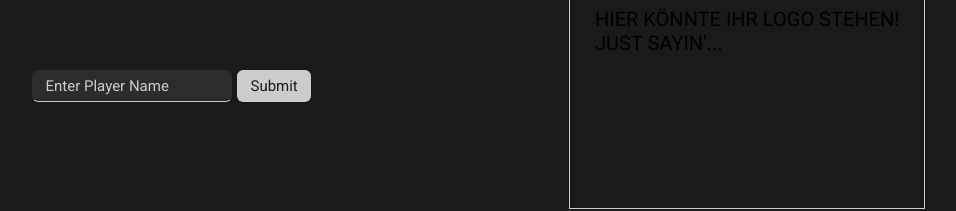
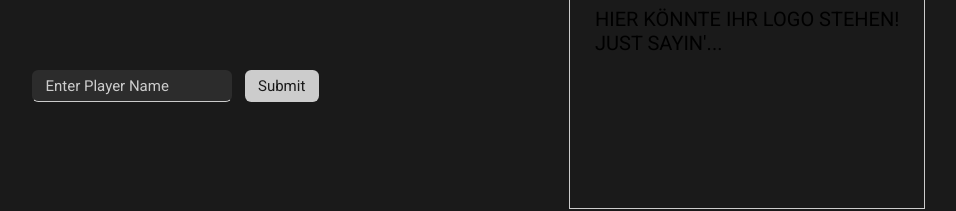
Before and after one commit to hendrickhendrickson/code-images, a SvelteKit app: page / in a window 1280 px wide. Shown: the part 369-580 px from the top of the page, without its empty margins (96-1052 px from the left). Built offline with nearby package versions, Linux system fonts and the light colour scheme.

Commit message:
Copy room link on click

```diff
--- a/src/routes/+page.svelte
+++ b/src/routes/+page.svelte
@@ -35,7 +35,6 @@
 </script>
 
 <div class="game-start-screen">
-
     <div class="game-name-and-menu-wrapper">
         <div class="game-name">
             <h1>Code Images</h1>
@@ -71,9 +70,15 @@
                     <li>
                         <form class="room-url-form" method="POST" use:enhance>
                             {#if form?.roomId}
-                                <div class="input-like">
+                                <button
+                                    type="button"
+                                    class="input-like room-url"
+                                    on:click={() => {
+                                        navigator.clipboard.writeText(`${$page.url.protocol}//${$page.url.host}/game/${form?.roomId}`);
+                                    }}
+                                >
                                     {$page.url.protocol}//{$page.url.host}/game/{form?.roomId}
-                                </div>
+                                </button>
 
                                 <div style="display: flex; gap: 1rem;">
                                     <a
@@ -116,6 +121,12 @@
         width: 80%;
     }
 
+    .player-name-form {
+        display: flex;
+        gap: 1rem;
+        flex-wrap: wrap;
+    }
+
     .game-name-and-menu-wrapper {
         display: flex;
         flex-direction: column;
@@ -150,10 +161,14 @@
         min-height: unset;
     }
 
-    ul.game-menu .room-url-form {
+    .room-url-form {
         display: flex;
         flex-wrap: wrap;
         gap: 1rem;
+    }
+
+    .room-url-form .room-url {
+        cursor: pointer;
     }
 
     .game-logo-wrapper {
@@ -195,16 +210,11 @@
         .game-name-and-menu-wrapper {
             grid-row: 2/3;
             justify-content: flex-start;
+            margin: 0 2rem;
         }
 
         .game-name h1 {
             margin: 0 0 2rem 0;
         }
     }
-
-    @media only screen and (max-width: 420px) {
-        .game-start-screen {
-            margin: 0 2rem;
-        }
-    }
 </style>
```
